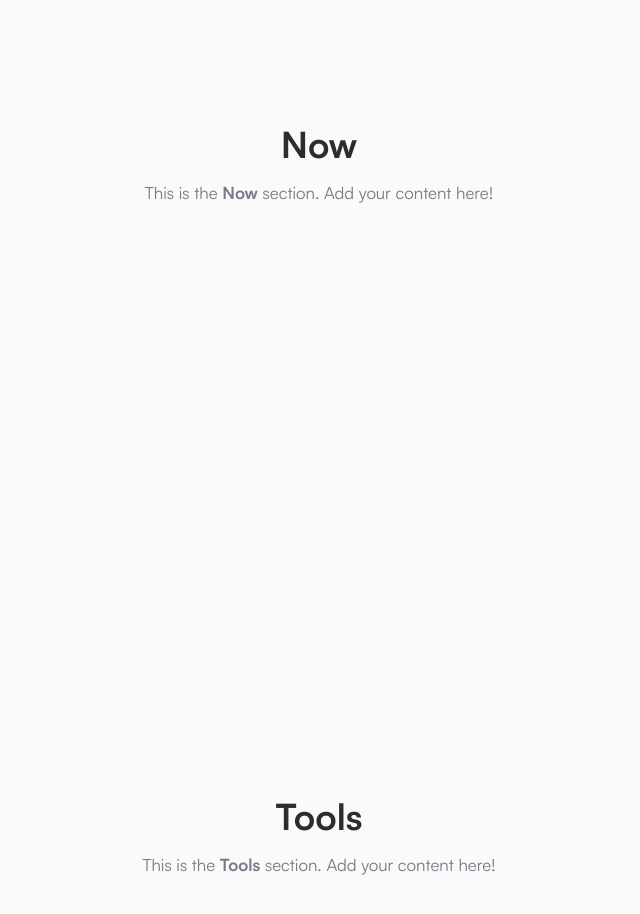
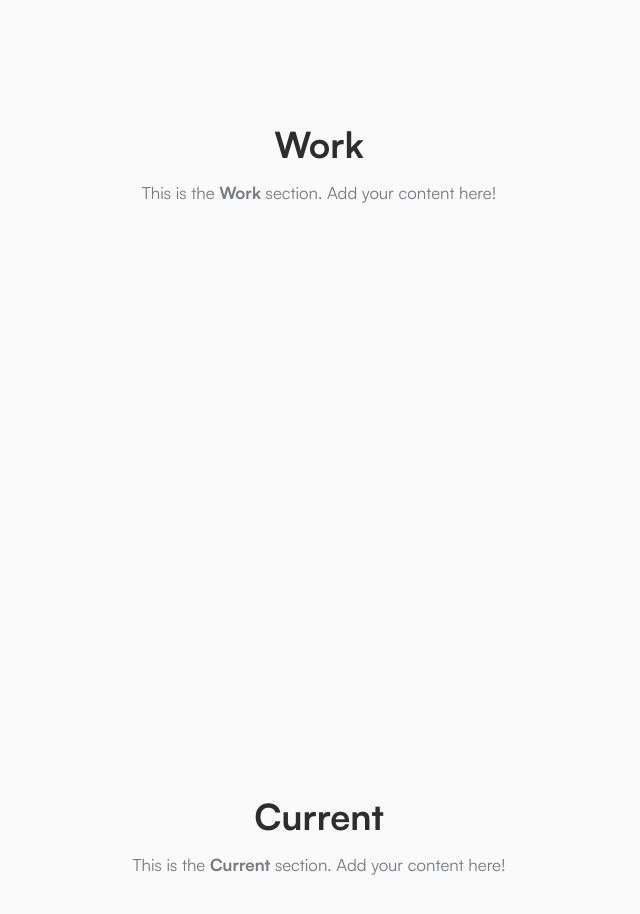
Before and after one commit to MatteoTanziCodes/personal-website, a Next.js app in the folder my-portfolio/: page /about in a window 1280 px wide. Shown: the part 1700-2614 px from the top of the page, without its empty margins (321-961 px from the left). Built offline with nearby package versions, Linux system fonts and the light colour scheme.

Commit message:
about section fix

```diff
--- a/my-portfolio/src/components/AboutSection.tsx
+++ b/my-portfolio/src/components/AboutSection.tsx
@@ -6,7 +6,8 @@ import { motion } from "framer-motion";
 const sections = [
   { id: "about-me", label: "About" },
   { id: "contact", label: "Contact" },
-  { id: "now", label: "Now" },
+  { id: "work", label: "Work" },
+  { id: "current", label: "Current" },
   { id: "tools", label: "Tools" },
   { id: "interviews", label: "Interviews/Speaking" },
 ];
```
